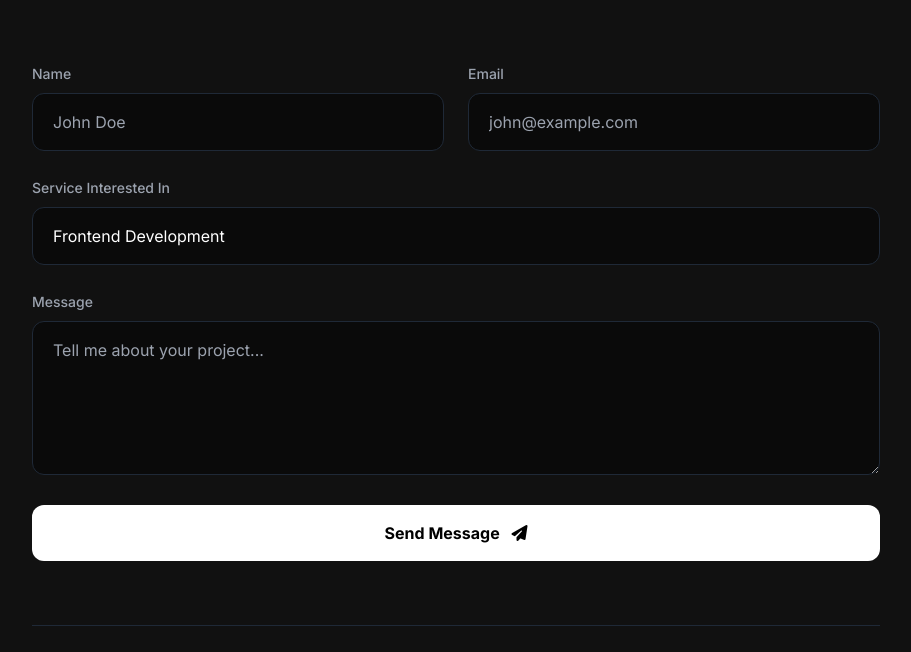
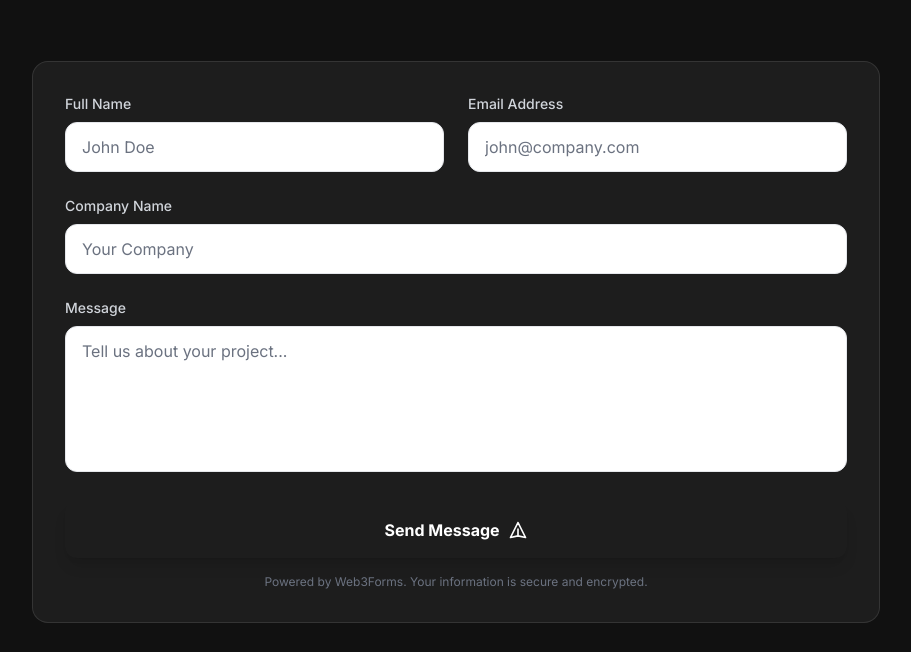
Before and after one commit to Design221/Dark-Website, a plain HTML site: page index.html in a window 1280 px wide. Shown: the part 6505-7157 px from the top of the page, without its empty margins (184-1095 px from the left). Drawn offline with nearby package versions, Linux system fonts and the light colour scheme.

Commit message:
Change greeting message from 'form'

```diff
--- a/index.html
+++ b/index.html
@@ -607,42 +607,83 @@
                 <p class="text-gray-400 text-lg">Have a project in mind? Send me a message.</p>
             </div>
 
-            <form id="contact-form" class="space-y-6 reveal">
-                <div class="grid md:grid-cols-2 gap-6">
-                    <div class="space-y-2">
-                        <label class="text-sm font-medium text-gray-400">Name</label>
-                        <input type="text" required
-                            class="w-full bg-brand-black border border-gray-800 rounded-xl px-5 py-4 text-white focus:outline-none focus:border-white transition-colors"
-                            placeholder="John Doe">
+                 <div class="scroll-reveal">
+          <form action="https://api.web3forms.com/submit" method="POST" class="p-8 rounded-2xl bg-white/5 border border-white/10">
+
+            <!-- Web3Forms Access Key -->
+            <input type="hidden" name="access_key" value="2b49d5db-4ac0-477f-89bc-36ca322dad15" />
+
+            <!-- Subject Line -->
+            <input type="hidden" name="subject" value="New Contact Form Submission - Risurge Digital" />
+
+            <!-- From Name -->
+            <input type="hidden" name="from_name" value="Risurge Digital Website" />
+
+            <!-- Reply To -->
+            <input type="hidden" name="replyto" value="" />
+
+            <div class="grid sm:grid-cols-2 gap-6 mb-6">
+              <div>
+                <label class="block text-sm font-medium text-gray-300 mb-2">Full Name</label>
+                <input
+                  type="text"
+                  name="name"
+                  required
+                  placeholder="John Doe"
+                  class="w-full px-4 py-3 bg-dark-800 border border-dark-600 rounded-xl text-white placeholder-gray-500 focus:outline-none focus:border-primary-500 focus:ring-1 focus:ring-primary-500 transition-all"
+                />
               </div>
-                    <div class="space-y-2">
-                        <label class="text-sm font-medium text-gray-400">Email</label>
-                        <input type="email" required
-                            class="w-full bg-brand-black border border-gray-800 rounded-xl px-5 py-4 text-white focus:outline-none focus:border-white transition-colors"
-                            placeholder="john@example.com">
+              <div>
+                <label class="block text-sm font-medium text-gray-300 mb-2">Email Address</label>
+                <input
+                  type="email"
+                  name="email"
+                  required
+                  placeholder="john@company.com"
+                  class="w-full px-4 py-3 bg-dark-800 border border-dark-600 rounded-xl text-white placeholder-gray-500 focus:outline-none focus:border-primary-500 focus:ring-1 focus:ring-primary-500 transition-all"
+                />
               </div>
             </div>
-                <div class="space-y-2">
-                    <label class="text-sm font-medium text-gray-400">Service Interested In</label>
-                    <select
-                        class="w-full bg-brand-black border border-gray-800 rounded-xl px-5 py-4 text-white focus:outline-none focus:border-white transition-colors appearance-none">
-                        <option>Frontend Development</option>
-                        <option>UI/UX Design</option>
-                        <option>Graphic Design</option>
-                        <option>Other</option>
-                    </select>
+
+            <div class="mb-6">
+              <label class="block text-sm font-medium text-gray-300 mb-2">Company Name</label>
+              <input
+                type="text"
+                name="company"
+                placeholder="Your Company"
+                class="w-full px-4 py-3 bg-dark-800 border border-dark-600 rounded-xl text-white placeholder-gray-500 focus:outline-none focus:border-primary-500 focus:ring-1 focus:ring-primary-500 transition-all"
+              />
             </div>
-                <div class="space-y-2">
-                    <label class="text-sm font-medium text-gray-400">Message</label>
-                    <textarea required rows="5"
-                        class="w-full bg-brand-black border border-gray-800 rounded-xl px-5 py-4 text-white focus:outline-none focus:border-white transition-colors"
-                        placeholder="Tell me about your project..."></textarea>
+
+            <div class="mb-6">
+              <label class="block text-sm font-medium text-gray-300 mb-2">Message</label>
+              <textarea
+                name="message"
+                required
+                rows="5"
+                placeholder="Tell us about your project..."
+                class="w-full px-4 py-3 bg-dark-800 border border-dark-600 rounded-xl text-white placeholder-gray-500 focus:outline-none focus:border-primary-500 focus:ring-1 focus:ring-primary-500 transition-all resize-none"
+              ></textarea>
             </div>
-                <button type="submit"
-                    class="w-full py-4 bg-white text-black font-bold rounded-xl hover:bg-gray-200 transition-all transform hover:scale-[1.02]">
-                    Send Message <i class="fas fa-paper-plane ml-2"></i>
+
+            <!-- Honeypot Spam Protection -->
+            <input type="checkbox" name="botcheck" class="hidden" style="display: none;" />
+
+            <button
+              type="submit"
+              class="w-full py-4 bg-gradient-to-r from-primary-600 to-primary-500 text-white font-bold rounded-xl hover:from-primary-500 hover:to-primary-400 transition-all duration-300 shadow-lg shadow-primary-500/20 hover:shadow-primary-500/40 hover:scale-[1.02] flex items-center justify-center gap-2"
+            >
+              Send Message
+              <svg class="w-5 h-5" fill="none" stroke="currentColor" viewBox="0 0 24 24">
+                <path stroke-linecap="round" stroke-linejoin="round" stroke-width="2" d="M12 19l9 2-9-18-9 18 9-2zm0 0v-8" />
+              </svg>
             </button>
+
+            <p class="text-xs text-gray-500 mt-4 text-center">
+              Powered by Web3Forms. Your information is secure and encrypted.
+            </p>
           </form>
+        </div>
 
             <div
                 class="mt-16 pt-8 border-t border-gray-800 flex flex-col md:flex-row justify-between items-center gap-6 reveal">
```
Lines whose indentation alone changed are shown as unchanged.
